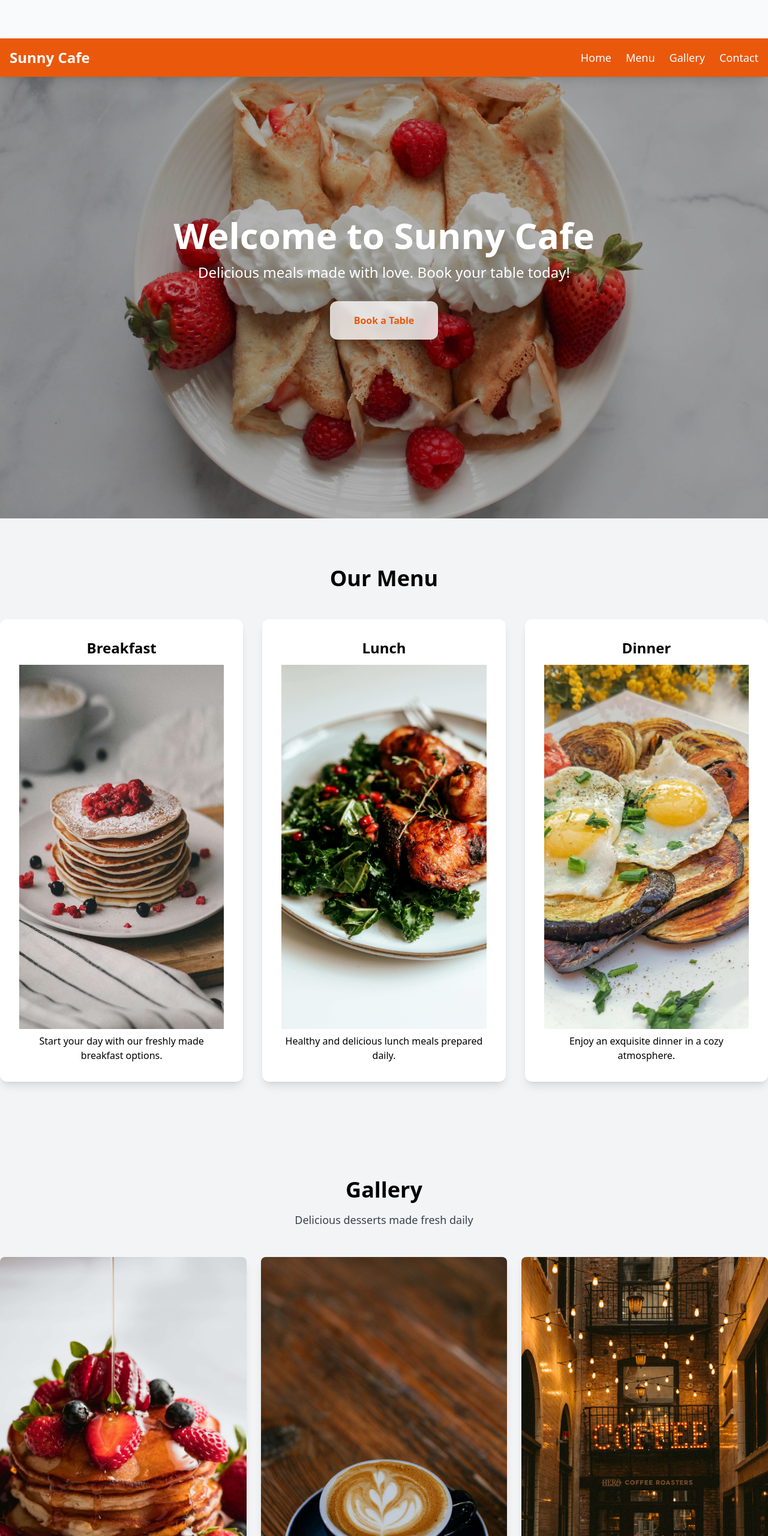
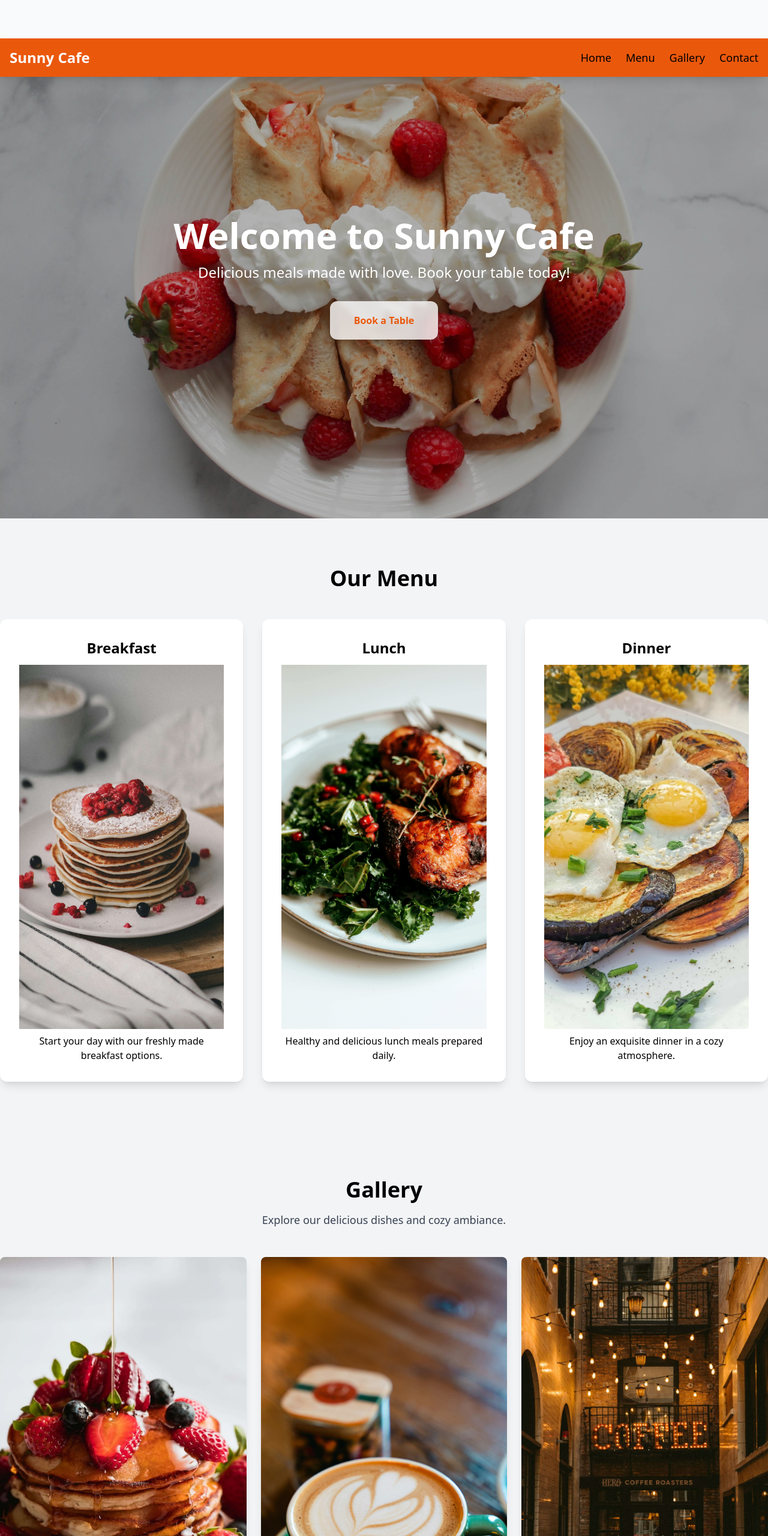
Before and after one commit to SeniMikael/Sunny-Cafe, a plain HTML site: page OneDrive/Desktop/fast-sell-websites/restaurant/index.html in a window 1280 px wide. Shown: the top 2560 px of the page at 60% size. Drawn offline with nearby package versions, Linux system fonts and the light colour scheme.

Commit message:
Updated images and hero section

```diff
--- a/OneDrive/Desktop/fast-sell-websites/restaurant/index.html
+++ b/OneDrive/Desktop/fast-sell-websites/restaurant/index.html
@@ -6,51 +6,82 @@
   <title>Sunny Cafe</title>
   <script src="https://cdn.tailwindcss.com"></script>
 
-  <!-- Smooth Scroll -->
   <style>
-    html {
-      scroll-behavior: smooth;
-    }
+    html { scroll-behavior: smooth; }
 
-    /* Hero button animation */
     @keyframes slideUpFade {
       0% { opacity: 0; transform: translateY(20px); }
       100% { opacity: 1; transform: translateY(0); }
     }
-    .animate-slideupfade {
-      animation: slideUpFade 1s ease-out forwards;
-    }
+    .animate-slideupfade { animation: slideUpFade 1s ease-out forwards; }
   </style>
 </head>
 <body class="bg-gray-50">
 
   <!-- Navbar -->
-  <nav class="bg-orange-600 p-4 text-white shadow-lg fixed w-full z-20">
-    <div class="container mx-auto flex justify-between items-center">
-      <a href="#" class="font-bold text-2xl">Sunny Cafe</a>
-      <ul class="flex space-x-6 text-lg">
-        <li><a href="#home" class="hover:text-gray-200">Home</a></li>
-        <li><a href="#services" class="hover:text-gray-200">Menu</a></li>
-        <li><a href="#portfolio" class="hover:text-gray-200">Gallery</a></li>
-        <li><a href="#contact" class="hover:text-gray-200">Contact</a></li>
-      </ul>
+  <nav class="bg-orange-600 fixed w-full z-20 shadow-lg">
+    <div class="container mx-auto flex justify-between items-center p-4">
+      <a href="#" class="font-bold text-2xl text-white">Sunny Cafe</a>
+
+      <!-- Desktop Menu -->
+      <div class="hidden md:flex space-x-6 text-lg">
+        <a href="#home" class="hover:text-gray-200">Home</a>
+        <a href="#services" class="hover:text-gray-200">Menu</a>
+        <a href="#portfolio" class="hover:text-gray-200">Gallery</a>
+        <a href="#contact" class="hover:text-gray-200">Contact</a>
+      </div>
+
+      <!-- Mobile Hamburger -->
+      <button id="menu-btn" class="block md:hidden focus:outline-none">
+        <svg class="w-8 h-8 text-white" fill="none" stroke="currentColor" viewBox="0 0 24 24">
+          <path stroke-linecap="round" stroke-linejoin="round" stroke-width="2" d="M4 6h16M4 12h16M4 18h16"/>
+        </svg>
+      </button>
+    </div>
+
+    <!-- Mobile Menu -->
+    <div id="mobile-menu" class="hidden flex-col space-y-4 text-lg px-4 pb-4 md:hidden bg-orange-600">
+      <a href="#home" class="hover:text-gray-200">Home</a>
+      <a href="#services" class="hover:text-gray-200">Menu</a>
+      <a href="#portfolio" class="hover:text-gray-200">Gallery</a>
+      <a href="#contact" class="hover:text-gray-200">Contact</a>
     </div>
   </nav>
 
+  <script>
+    const btn = document.getElementById('menu-btn');
+    const menu = document.getElementById('mobile-menu');
+    btn.addEventListener('click', () => { menu.classList.toggle('hidden'); });
+  </script>
+
   <!-- Hero Section -->
   <section id="home" class="relative h-screen mt-16">
-    <img src="images/joyful-vT5xrj3z1OE-unsplash.jpg" class="absolute inset-0 w-full h-full object-cover" alt="Sunny Cafe">
+    <!-- Hero Section -->
+<section id="home" class="relative h-screen mt-16">
+  <!-- Hero Section -->
+<section id="home" class="relative h-screen mt-16">
+  <img
+    src="images/joyful-vT5xrj3z1OE-unsplash-1200.jpg"
+    srcset="images/joyful-vT5xrj3z1OE-unsplash-480.jpg
+            images/joyful-vT5xrj3z1OE-unsplash-768.jpg
+            images/joyful-vT5xrj3z1OE-unsplash-1200.jpg "
+    sizes="(max-width: 768px) 100vw, 1200px"
+    alt="Sunny Cafe Hero"
+    class="absolute inset-0 w-full h-full object-cover"
+    loading="lazy">
 
   <div class="relative z-10 flex flex-col items-center justify-center h-full text-center bg-black bg-opacity-30 px-4">
     <h1 class="text-5xl md:text-6xl font-extrabold mb-4 text-white">Welcome to Sunny Cafe</h1>
     <p class="text-xl md:text-2xl mb-8 text-white">Delicious meals made with love. Book your table today!</p>
-
-      <!-- Hero Button -->
     <a href="#contact"
        class="bg-white/80 backdrop-blur-sm text-orange-600 px-6 py-3 sm:px-8 sm:py-4 md:px-10 md:py-5 rounded-xl font-semibold shadow-lg hover:shadow-2xl hover:bg-white transition transform hover:scale-105 animate-slideupfade">
        Book a Table
     </a>
   </div>
+</section>
+
+</section>
+
   </section>
 
   <!-- Services Section -->
@@ -64,7 +95,7 @@
           <div class="bg-white p-8 rounded-xl shadow-lg hover:shadow-2xl transition">
             <h3 class="text-2xl font-semibold mb-3">Breakfast</h3>
             <div class="w-full aspect-[9/16]">
-              <img src="images/polina-belova-0A-DlxlmgfQ-unsplash.jpg" class="w-full h-full object-cover" alt="Breakfast">
+              <img src="images/polina-belova-0A-DlxlmgfQ-unsplash.jpg" class="w-full h-full object-cover" alt="Breakfast" loading="lazy">
             </div>
             <p class="mt-2">Start your day with our freshly made breakfast options.</p>
           </div>
@@ -75,7 +106,7 @@
           <div class="bg-white p-8 rounded-xl shadow-lg hover:shadow-2xl transition">
             <h3 class="text-2xl font-semibold mb-3">Lunch</h3>
             <div class="w-full aspect-[9/16]">
-              <img src="images/nathan-dumlao-IjovY65WQiE-unsplash (1).jpg" class="w-full h-full object-cover" alt="Lunch">
+              <img src="images/nathan-dumlao-IjovY65WQiE-unsplash (1).jpg" class="w-full h-full object-cover" alt="Lunch" loading="lazy">
             </div>
             <p class="mt-2">Healthy and delicious lunch meals prepared daily.</p>
           </div>
@@ -86,7 +117,7 @@
           <div class="bg-white p-8 rounded-xl shadow-lg hover:shadow-2xl transition">
             <h3 class="text-2xl font-semibold mb-3">Dinner</h3>
             <div class="w-full aspect-[9/16]">
-              <img src="images/natalia-gusakova-LrViSuA2M9U-unsplash (1).jpg" class="w-full h-full object-cover" alt="Dinner">
+              <img src="images/natalia-gusakova-LrViSuA2M9U-unsplash (1).jpg" class= "w-full h-full object-cover" alt="Dinner" loading="lazy">
             </div>
             <p class="mt-2">Enjoy an exquisite dinner in a cozy atmosphere.</p>
           </div>
@@ -100,47 +131,75 @@
   <section id="portfolio" class="py-20 bg-gray-100">
     <div class="container mx-auto text-center">
       <h2 class="text-4xl font-bold mb-4">Gallery</h2>
-      <p class="text-lg mb-12 text-gray-700"> Delicious desserts made fresh daily</p>
+      <p class="text-lg mb-12 text-gray-700">Explore our delicious dishes and cozy ambiance.</p>
+      <div class="grid md:grid-cols-3 gap-6">
 
-      <div class="grid md:grid-cols-3 gap-6">
-        <!-- Repeat each gallery item -->
+        <!-- Dessert -->
         <div class="bg-white rounded-lg shadow-lg overflow-hidden hover:scale-105 transition-transform duration-300">
           <div class="w-full aspect-[9/16]">
-            <img src="images/joshua-ryder-y4K7Ydp2z3Y-unsplash (3).jpg" alt="Signature Dish 1" class="w-full h-full object-cover" loading="lazy">
+            <img
+              src="images/joshua-ryder-y4K7Ydp2z3Y-unsplash (4) (2) 1200.jpg"
+              srcset="images/joshua-ryder-y4K7Ydp2z3Y-unsplash (4) 480.jpg
+                      images/joshua-ryder-y4K7Ydp2z3Y-unsplash (4) (1) 768.jpg
+                      images/joshua-ryder-y4K7Ydp2z3Y-unsplash (4) (2) 1200.jpg"
+              sizes="(max-width: 768px) 100vw, 1200px"
+              alt="Dessert"
+              class="w-full h-full object-cover"
+              loading="lazy">
+
           </div>
           <p class="p-4 text-gray-700 font-medium">Dessert</p>
         </div>
+
+        <!-- Special Coffee -->
         <div class="bg-white rounded-lg shadow-lg overflow-hidden hover:scale-105 transition-transform duration-300">
           <div class="w-full aspect-[9/16]">
-            <img src="images/raymond-petrik-Gz7ISo4YzzY-unsplash (1).jpg" alt="Special Coffee" class="w-full h-full object-cover" loading="lazy">
+            <img
+              src="images/nellie-adamyan-ucCRoZbtteA-unsplash1200.jpg"
+              srcset="images/nellie-adamyan-ucCRoZbtteA-unsplash (2)480.jpg
+                      images/nellie-adamyan-ucCRoZbtteA-unsplash (1)768.jpg
+                      images/nellie-adamyan-ucCRoZbtteA-unsplash1200.jpg"
+              sizes="(max-width: 768px) 100vw, 1200px"
+              alt="Special Coffee"
+              class="w-full h-full object-cover"
+              loading="lazy">
           </div>
           <p class="p-4 text-gray-700 font-medium">Special Coffee</p>
         </div>
+
+        <!-- Outdoor Seating -->
         <div class="bg-white rounded-lg shadow-lg overflow-hidden hover:scale-105 transition-transform duration-300">
           <div class="w-full aspect-[9/16]">
-            <img src="images/joseph-pearson-gxrFBcysPZM-unsplash (3).jpg" alt="Cozy Cafe Interior" class="w-full h-full object-cover" loading="lazy">
+            <img
+                src="images/joseph-pearson-gxrFBcysPZM-unsplash (3) (2) 1200.jpg"
+                srcset="images/joseph-pearson-gxrFBcysPZM-unsplash (3) 480.jpg
+                        images/joseph-pearson-gxrFBcysPZM-unsplash (3) (1) 768.jpg
+                        images/joseph-pearson-gxrFBcysPZM-unsplash (3) (2) 1200.jpg"
+                sizes="(max-width: 768px) 100vw, 1200px"
+                alt="Outdoor Seating"
+                class="w-full h-full object-cover"
+                loading="lazy">
+              >
           </div>
-          <p class="p-4 text-gray-700 font-medium">Relax in our outdoor seating area</p>
+          <p class="p-4 text-gray-700 font-medium">Outdoor Seating</p>
         </div>
 
+      </div>
+    </div>
   </section>
 
   <!-- Contact Section -->
   <section id="contact" class="py-20 bg-orange-600 text-white text-center">
     <div class="container mx-auto">
-
-      <!-- CTA -->
       <h2 class="text-4xl font-bold mb-4">Reserve Your Table</h2>
       <p class="text-lg mb-6">Call us, email us, or fill the form below to book your table today!</p>
 
-      <!-- Contact Info -->
       <div class="mb-8 space-y-2">
         <p>📞 <a href="tel:+251912345678" class="underline">+251 912 345 678</a></p>
         <p>✉️ <a href="mailto:sunnycafe@email.com" class="underline">sunnycafe@email.com</a></p>
         <p>📍 Addis Ababa, Ethiopia</p>
       </div>
 
-      <!-- Contact Form -->
       <form action="#" class="mt-6 max-w-md mx-auto flex flex-col gap-4">
         <input type="text" placeholder="Your Name" class="p-3 rounded-lg text-gray-800" required>
         <input type="email" placeholder="Your Email" class="p-3 rounded-lg text-gray-800" required>
@@ -150,13 +209,11 @@
         </button>
       </form>
 
-      <!-- Social Links -->
       <div class="flex justify-center gap-6 mt-6">
         <a href="#" class="text-white hover:text-gray-200">📷 Instagram</a>
         <a href="#" class="text-white hover:text-gray-200">📘 Facebook</a>
         <a href="https://wa.me/251912345678" class="text-white hover:text-gray-200">💬 WhatsApp</a>
       </div>
-
     </div>
   </section>
 
```
Also changed, not shown: OneDrive/Desktop/fast-sell-websites/restaurant/error.html (added, +10 -0 lines), OneDrive/Desktop/fast-sell-websites/restaurant/images/joseph-pearson-gxrFBcysPZM-unsplash (3) (1) 768.jpg (added), OneDrive/Desktop/fast-sell-websites/restaurant/images/joseph-pearson-gxrFBcysPZM-unsplash (3) (2) 1200.jpg (added), OneDrive/Desktop/fast-sell-websites/restaurant/images/joseph-pearson-gxrFBcysPZM-unsplash (3) 480.jpg (added), OneDrive/Desktop/fast-sell-websites/restaurant/images/joseph-pearson-gxrFBcysPZM-unsplash (3).jpg (deleted), OneDrive/Desktop/fast-sell-websites/restaurant/images/joshua-ryder-y4K7Ydp2z3Y-unsplash (3).jpg (deleted), OneDrive/Desktop/fast-sell-websites/restaurant/images/joshua-ryder-y4K7Ydp2z3Y-unsplash (4) (1) 768.jpg (added), OneDrive/Desktop/fast-sell-websites/restaurant/images/joshua-ryder-y4K7Ydp2z3Y-unsplash (4) (2) 1200.jpg (added), OneDrive/Desktop/fast-sell-websites/restaurant/images/joshua-ryder-y4K7Ydp2z3Y-unsplash (4) 480.jpg (added), OneDrive/Desktop/fast-sell-websites/restaurant/images/joyful-vT5xrj3z1OE-unsplash-1200.jpg (renamed from OneDrive/Desktop/fast-sell-websites/restaurant/images/joyful-vT5xrj3z1OE-unsplash.jpg), OneDrive/Desktop/fast-sell-websites/restaurant/images/joyful-vT5xrj3z1OE-unsplash-480.jpg (added), OneDrive/Desktop/fast-sell-websites/restaurant/images/joyful-vT5xrj3z1OE-unsplash-768.jpg (added), OneDrive/Desktop/fast-sell-websites/restaurant/images/nellie-adamyan-ucCRoZbtteA-unsplash (1)768.jpg (added), OneDrive/Desktop/fast-sell-websites/restaurant/images/nellie-adamyan-ucCRoZbtteA-unsplash (2)480.jpg (added), 2 more files. Lines whose indentation alone changed are shown as unchanged.
